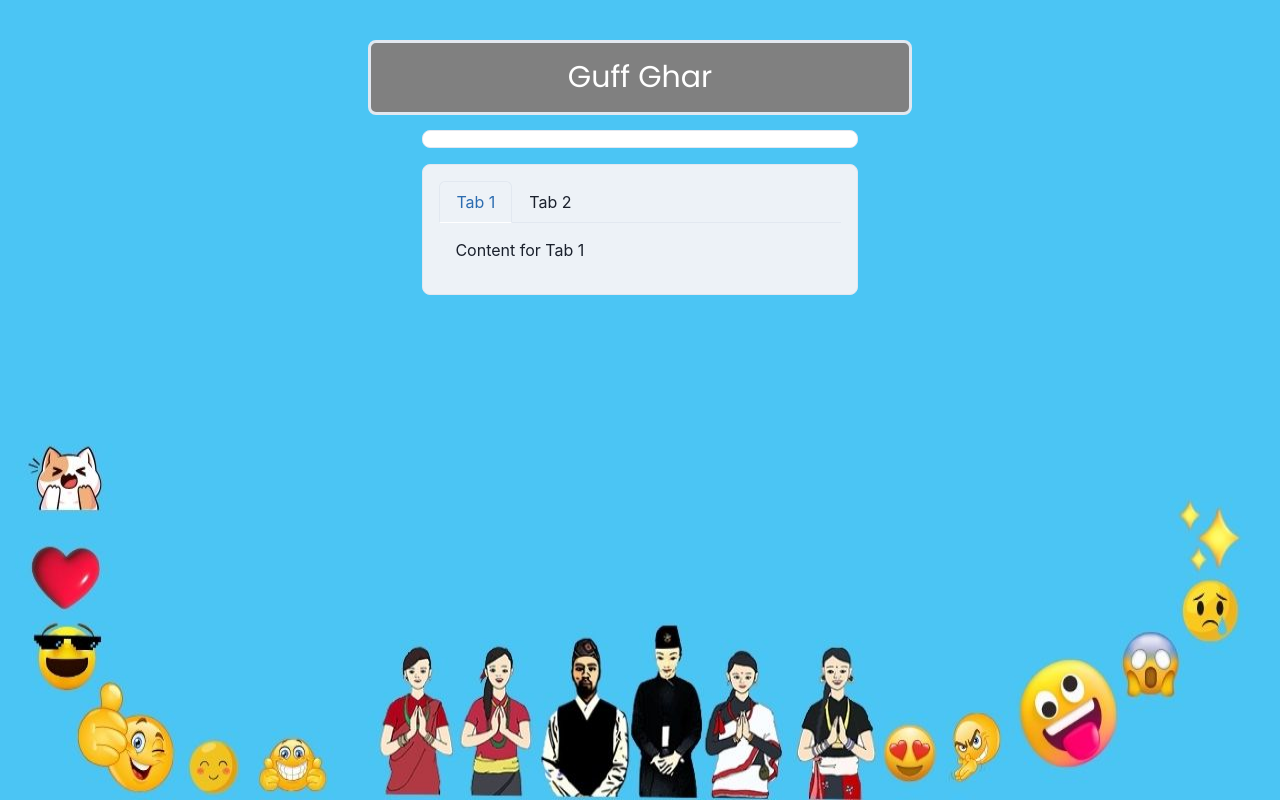
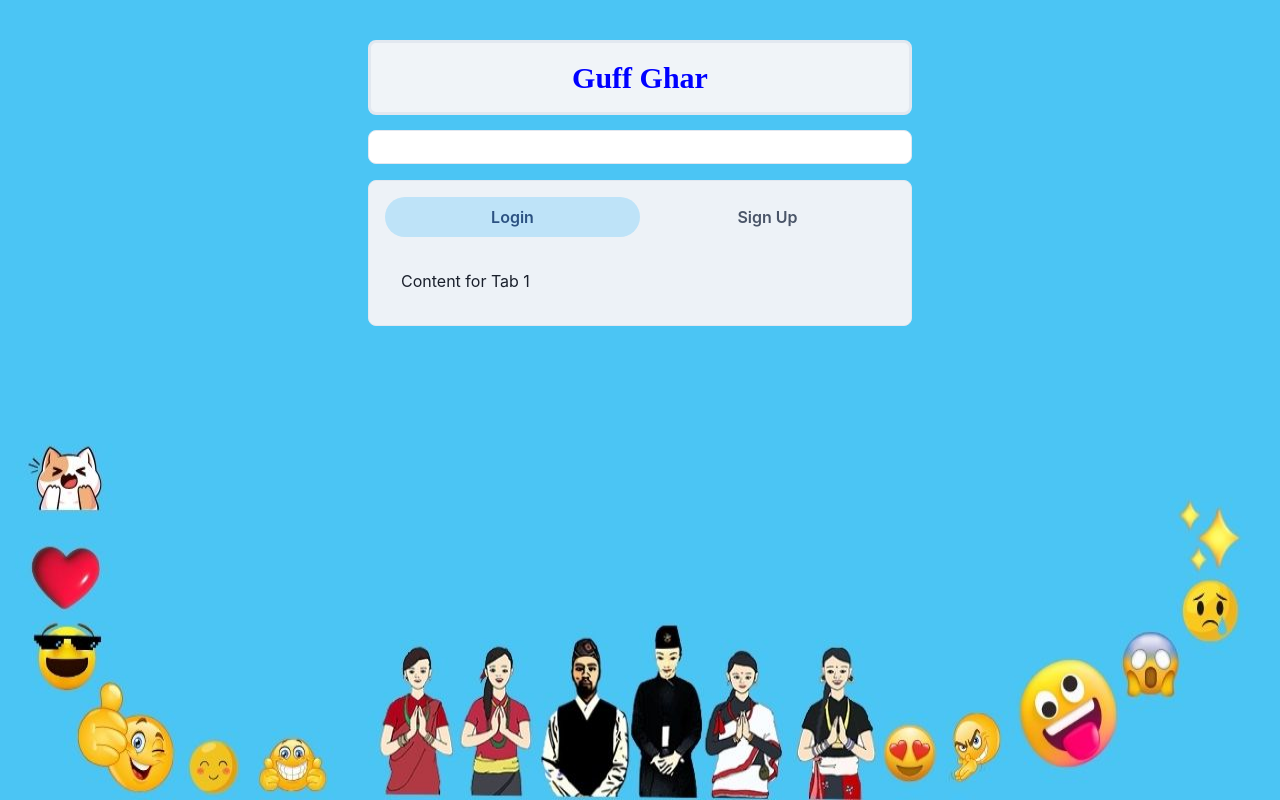
Before and after one commit to pratima89-shrestha/Chat-application, a React (Create React App) app in the folder Client/chat-app/: page / in a window 1280 px wide. Built offline with nearby package versions, Linux system fonts and the light colour scheme.

Commit message:
login and sign in tab added

```diff
--- a/Client/chat-app/src/pages/HomePage.js
+++ b/Client/chat-app/src/pages/HomePage.js
@@ -8,25 +8,25 @@ export const HomePage = () => {
         d='flex'
         justifyContent='center'
         padding={3}
-        bg={"Gray"}
+        bg={"#f0f4f8"}
         width="100%"
         margin="40px 0 15px 0"  // TRBM
         borderRadius='lg'
         borderWidth='3px'
         align='center'
       >
-        <Text fontSize="3xl" fontFamily="poppins" color="white">
+        <Text fontSize="1.875rem" fontFamily="Source sans Pro" color="blue" fontWeight="bold">
           Guff Ghar
         </Text>
       </Box>
-      <Box bg="white" w="80%" p={2} borderRadius="lg" borderWidth="1px"></Box>
+      <Box bg="white" w="100%" p={4} borderRadius="lg" borderWidth="1px"></Box>
 
       {/* Enclosed Tabs in Box */}
-      <Box w="80%" p={4} borderRadius="lg" borderWidth="1px" mt={4} bg="gray.100">
-        <Tabs variant="enclosed" defaultIndex={0}>
-          <TabList>
-            <Tab>Tab 1</Tab>
-            <Tab>Tab 2</Tab>
+      <Box w="100%" p={4} borderRadius="lg" borderWidth="1px" mt={4} bg="gray.100">
+        <Tabs variant="soft-rounded" defaultIndex={0}>
+          <TabList mb="1em">
+            <Tab width="50%">Login</Tab>
+            <Tab width="50%">Sign Up</Tab>
           </TabList>
           <TabPanels>
             <TabPanel>
```
